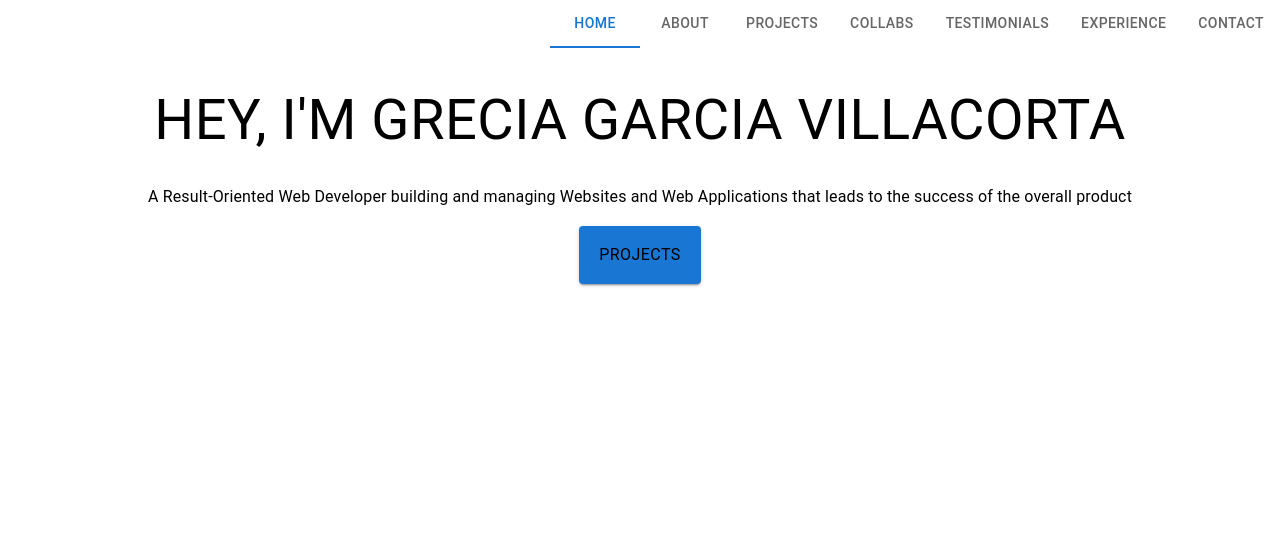
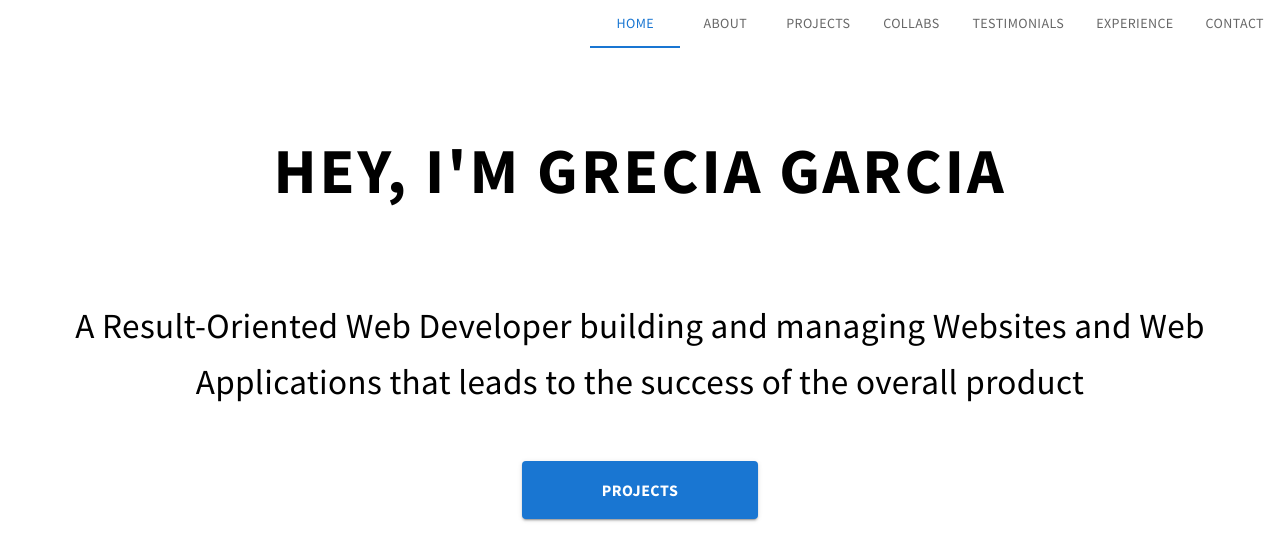
Before and after one commit to greciagarciav/portafoliodev2024, a React (Create React App) app: page / in a window 1280 px wide. Shown: the top 560 px of the page. Built offline with nearby package versions, Linux system fonts and the light colour scheme.

Commit message:
Update font family, favicon and some styles

```diff
--- a/public/index.html
+++ b/public/index.html
@@ -24,7 +24,10 @@
       work correctly both with client-side routing and a non-root public URL.
       Learn how to configure a non-root public URL by running `npm run build`.
     -->
-    <title>React App</title>
+    <link rel="preconnect" href="https://fonts.googleapis.com">
+    <link rel="preconnect" href="https://fonts.gstatic.com" crossorigin="">
+    <link href="https://fonts.googleapis.com/css2?family=Source+Sans+Pro:wght@400;600;700;900&amp;display=swap" rel="stylesheet">
+    <title>Grecia Garcia | Frontend Developer</title>
   </head>
   <body>
     <noscript>You need to enable JavaScript to run this app.</noscript>
--- a/src/components/about/About.styled.tsx
+++ b/src/components/about/About.styled.tsx
@@ -24,8 +24,7 @@ export const SideContainer = styled(Box)(() => ({
 }))
 
 export const Title = styled(Typography)(() => ({
-    fontFamily: 'Roboto',
-    fontStyle: 'normal',
+    fontFamily: "Source Sans Pro",
     fontWeight: '400',
     fontSize: '56px',
     color: colors.black,
@@ -34,8 +33,7 @@ export const Title = styled(Typography)(() => ({
 }))
 
 export const Body = styled(Typography)(() => ({
-    fontFamily: 'Roboto',
-    fontStyle: 'normal',
+    fontFamily: "Source Sans Pro",
     fontWeight: '400',
     fontSize: '16px',
     color: colors.black,
@@ -44,11 +42,10 @@ export const Body = styled(Typography)(() => ({
 }))
 
 export const ProjectsButton = styled(Button)(() => ({
-    fontFamily: 'Roboto',
-    fontStyle: 'normal',
-    fontWeight: '400',
+    fontFamily: "Source Sans Pro",
+    fontWeight: 'bold',
     fontSize: '16px',
-    color: colors.black,
+    color: colors.white,
     lineHeight: '18px',
     padding: '20px 20px',
     margin: "5px"
--- a/src/components/card/CardProject.styled.tsx
+++ b/src/components/card/CardProject.styled.tsx
@@ -19,8 +19,7 @@ export const ProjectsCardMedia = styled.img(() => ({
 }))
 
 export const ProjectsCardTypography = styled(Typography)(() => ({
-    fontFamily: 'Roboto',
-    fontStyle: 'normal',
+    fontFamily: "Source Sans Pro",
 }))
 
 export const ProjectsCardDialog = styled(Dialog)(() => ({
@@ -33,16 +32,20 @@ export const ProjectsCardDialogContent = styled(DialogContent)(() => ({
 
 export const ProjectsCardDialogTitle = styled(DialogTitle)(() => ({
     width: '100%',
+    fontFamily: "Source Sans Pro",
 }))
 
 export const ProjectsCardDialogContentText = styled(DialogContentText)(() => ({
     width: '100%',
+    fontFamily: "Source Sans Pro",
 }))
 
 export const ProjectsCardDialogActions = styled(DialogActions)(() => ({
     width: '100%',
+    fontFamily: "Source Sans Pro",
 }))
 
 export const ProjectsCardDialogButton = styled(Button)(() => ({
     width: '100%',
+    fontFamily: "Source Sans Pro",
 }))
--- a/src/components/collabs/Collabs.styled.tsx
+++ b/src/components/collabs/Collabs.styled.tsx
@@ -11,8 +11,7 @@ export const CollabsContainer = styled(Box)(() => ({
 }))
 
 export const CollabsTypography = styled(Typography)(() => ({
-    fontFamily: 'Roboto',
-    fontStyle: 'normal',
+    fontFamily: "Source Sans Pro",
     fontWeight: '400',
     fontSize: '2rem',
     color: colors.black,
--- a/src/components/home/Home.styled.tsx
+++ b/src/components/home/Home.styled.tsx
@@ -8,34 +8,31 @@ export const HomeContainer = styled(Box)(() => ({
     justifyContent: "center",
     alignItems: "center",
     flexDirection: "column" as const,
+    textAlign: "center" as const,
+    maxWidth: "90rem",
 }))
 
 export const Title = styled(Typography)(() => ({
-    fontFamily: 'Roboto',
-    fontStyle: 'normal',
-    fontWeight: '400',
-    fontSize: '56px',
+    fontFamily: "Source Sans Pro",
+    fontWeight: "bold",
+    fontSize: '4rem',
     color: colors.black,
-    lineHeight: '56px',
-    padding: '20px 20px'
+    letterSpacing: "3px",
+    margin: "50px 0px"
 }))
 
 export const Body = styled(Typography)(() => ({
-    fontFamily: 'Roboto',
-    fontStyle: 'normal',
-    fontWeight: '400',
-    fontSize: '16px',
+    fontFamily: "Source Sans Pro",
+    fontSize: '2.2rem',
     color: colors.black,
-    lineHeight: '18px',
-    padding: '20px 20px'
+    lineHeight: '1.6',
+    margin: "30px 50px 0px"
 }))
 
 export const ProjectsButton = styled(Button)(() => ({
-    fontFamily: 'Roboto',
-    fontStyle: 'normal',
-    fontWeight: '400',
-    fontSize: '16px',
-    color: colors.black,
-    lineHeight: '18px',
-    padding: '20px 20px'
+    fontFamily: "Source Sans Pro",
+    marginTop: "50px",
+    padding: "15px 80px",
+    fontSize: "1rem",
+    fontWeight: "bold"
 }))
--- a/src/components/home/Home.tsx
+++ b/src/components/home/Home.tsx
@@ -6,7 +6,7 @@ const HomePortafolio = () => {
 
     return (
         <HomeContainer>
-          <Title>HEY, I'M GRECIA GARCIA VILLACORTA</Title>
+          <Title>HEY, I'M GRECIA GARCIA</Title>
           <Body>A Result-Oriented Web Developer building and managing Websites and Web Applications that leads to the success of the overall product</Body>
           <ProjectsButton variant="contained">PROJECTS</ProjectsButton>
         </HomeContainer>
--- a/src/components/nav/Nav.styled.tsx
+++ b/src/components/nav/Nav.styled.tsx
@@ -20,6 +20,7 @@ export const TabsMainContainer = styled(Box)(()=> ({
  }))
 
  export const TabsListTab = styled(Tab)(()=> ({
+    fontFamily: "Source Sans Pro",
     background: colors.white,
  }))
 
--- a/src/components/projects/Projects.styled.tsx
+++ b/src/components/projects/Projects.styled.tsx
@@ -10,8 +10,7 @@ export const ProjectsContainer = styled(Box)(() => ({
 }))
 
 export const ProjectsTypography = styled(Typography)(() => ({
-    fontFamily: 'Roboto',
-    fontStyle: 'normal',
+    fontFamily: "Source Sans Pro",
 }))
 
 export const ProjectsCardsContainer = styled(Box)(() => ({
```
Also changed, not shown: 1 other file (tests, documents, lock files or other folders).
